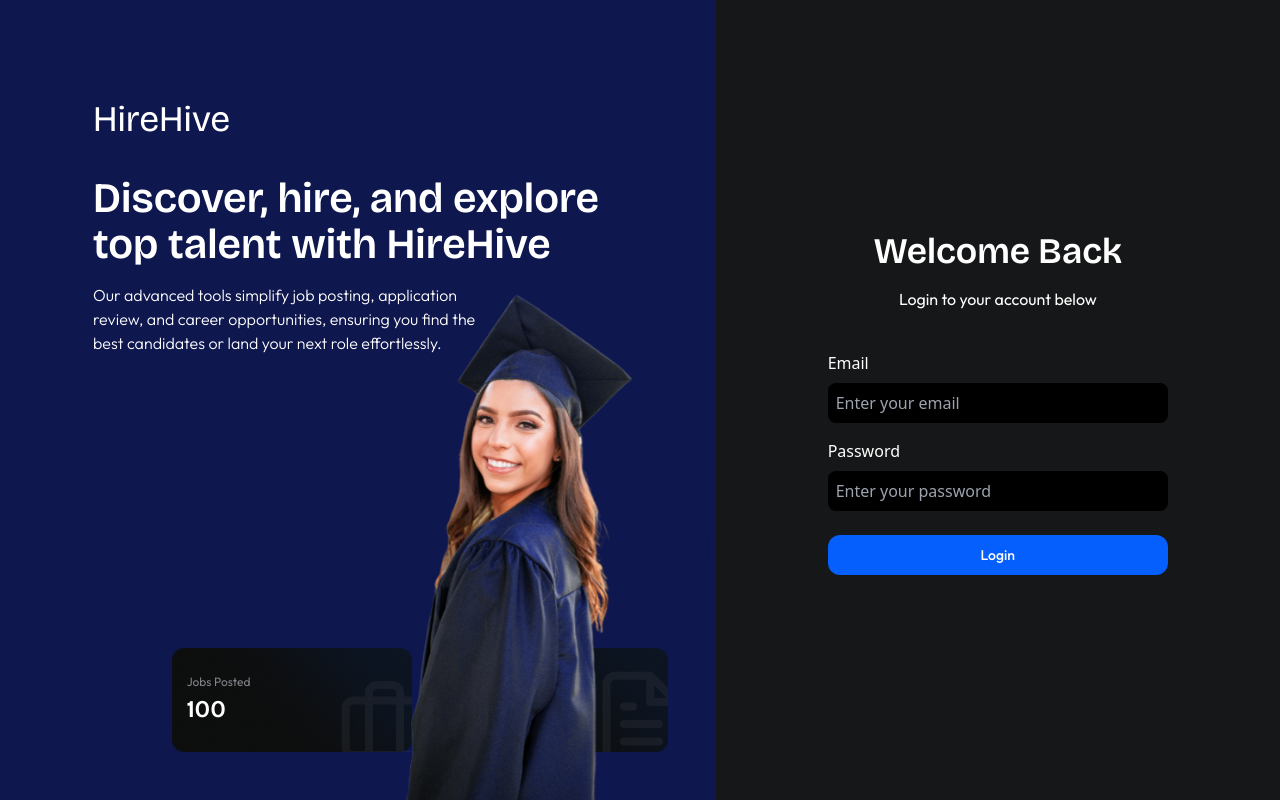
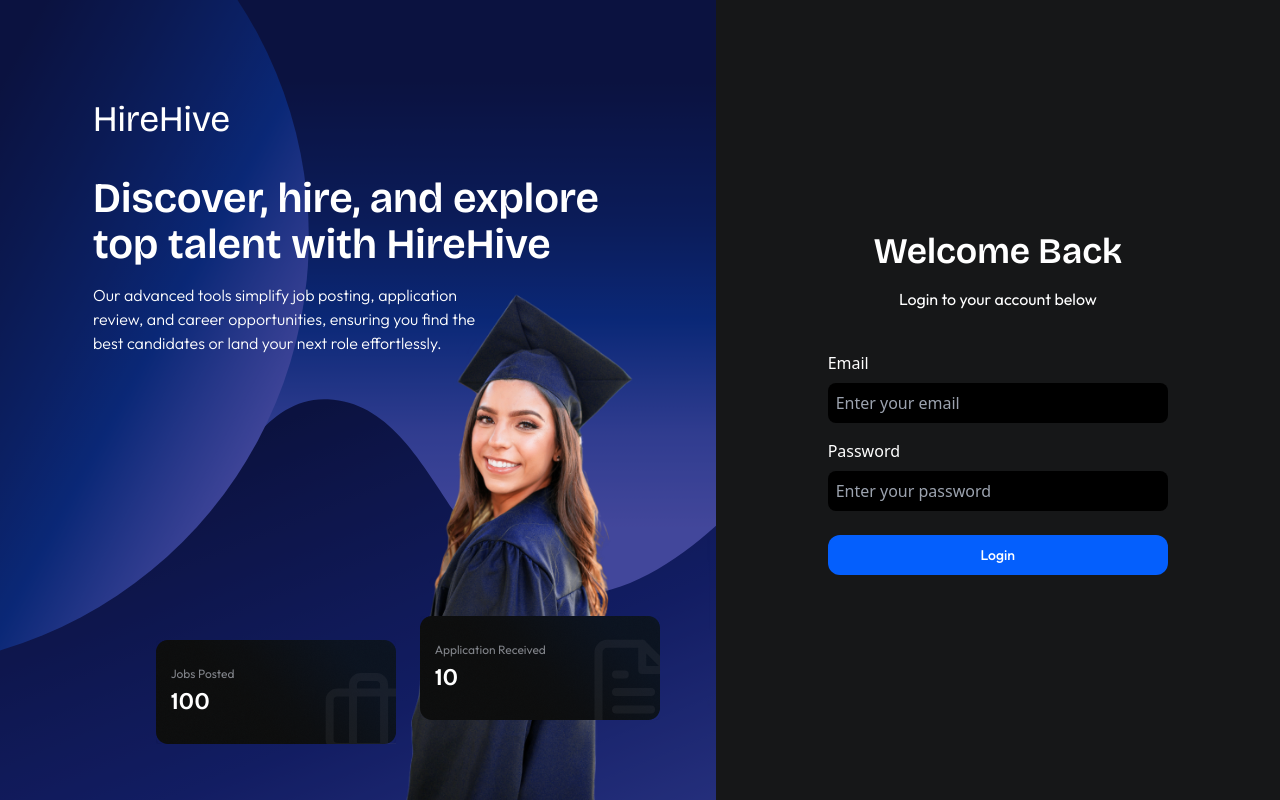
Before and after one commit to vavgithub/hirehive-1, a React (Vite) app in the folder client/: page /auth/login in a window 1280 px wide. Built offline with nearby package versions, Linux system fonts and the light colour scheme; no server answers.

Commit message:
Login Screen CSS Fixed

```diff
--- a/client/src/pages/Admin/Login.jsx
+++ b/client/src/pages/Admin/Login.jsx
@@ -55,9 +55,9 @@ const Login = () => {
                     <p className='typography-body max-w-96'>Our advanced tools simplify job posting, application review, and career opportunities, ensuring you find the best candidates or land your next role effortlessly.</p>
                     <p className="mb-8"></p>
                 </div>
-                <div className="absolute bottom-12 right-12 flex space-x-4">
-                    <StatsGrid stats={statsOne} />
-                    <StatsGrid stats={statsTwo} />
+                <div className="bottom-12 right-12 flex space-x-4 z-10">
+                    <div className='absolute bottom-14 right-80'><StatsGrid stats={statsOne} /></div>
+                    <div className='absolute bottom-20 right-14'><StatsGrid stats={statsTwo} /></div>
                 </div>
                 <img src={sundarKanya} alt="Sundar Kanya" className="absolute bottom-0 right-0 h-[70%]" />
             </div>
```
Also changed, not shown: client/src/svg/Background/loginScreenBg.svg.
